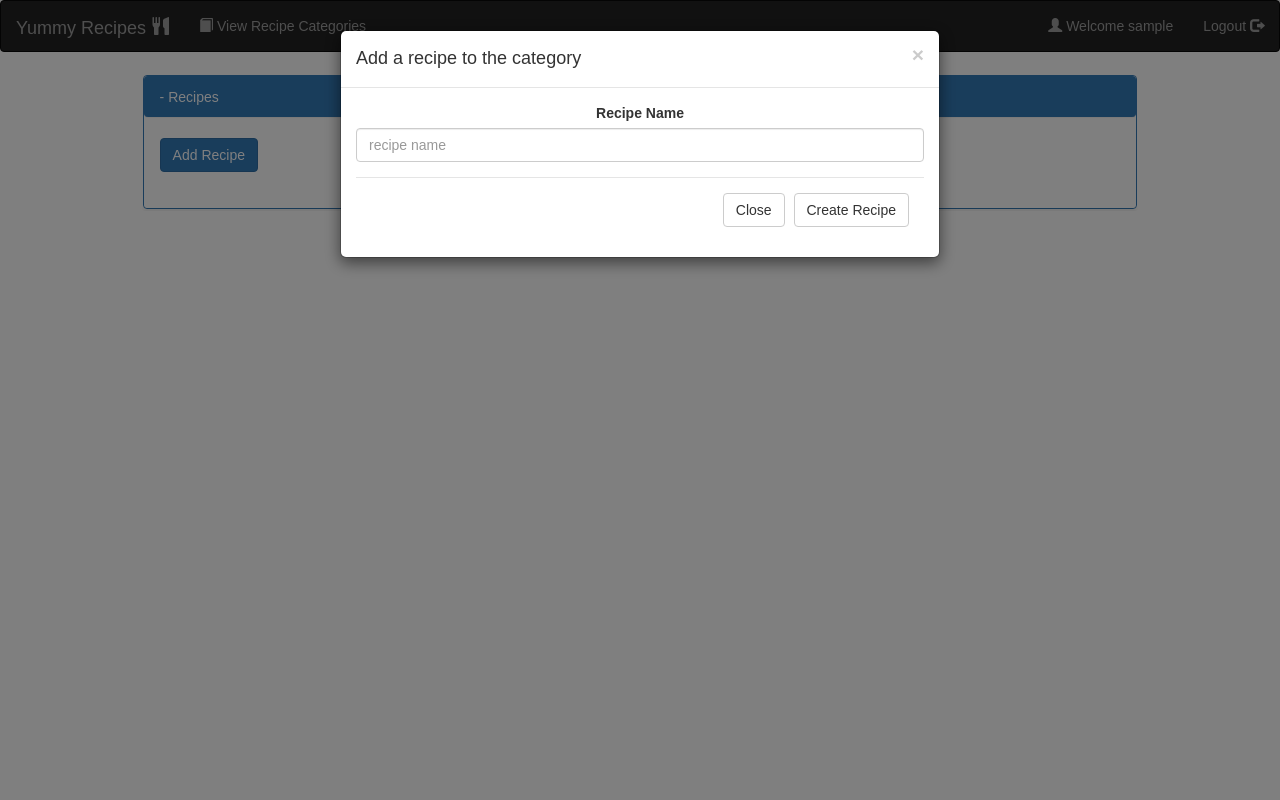
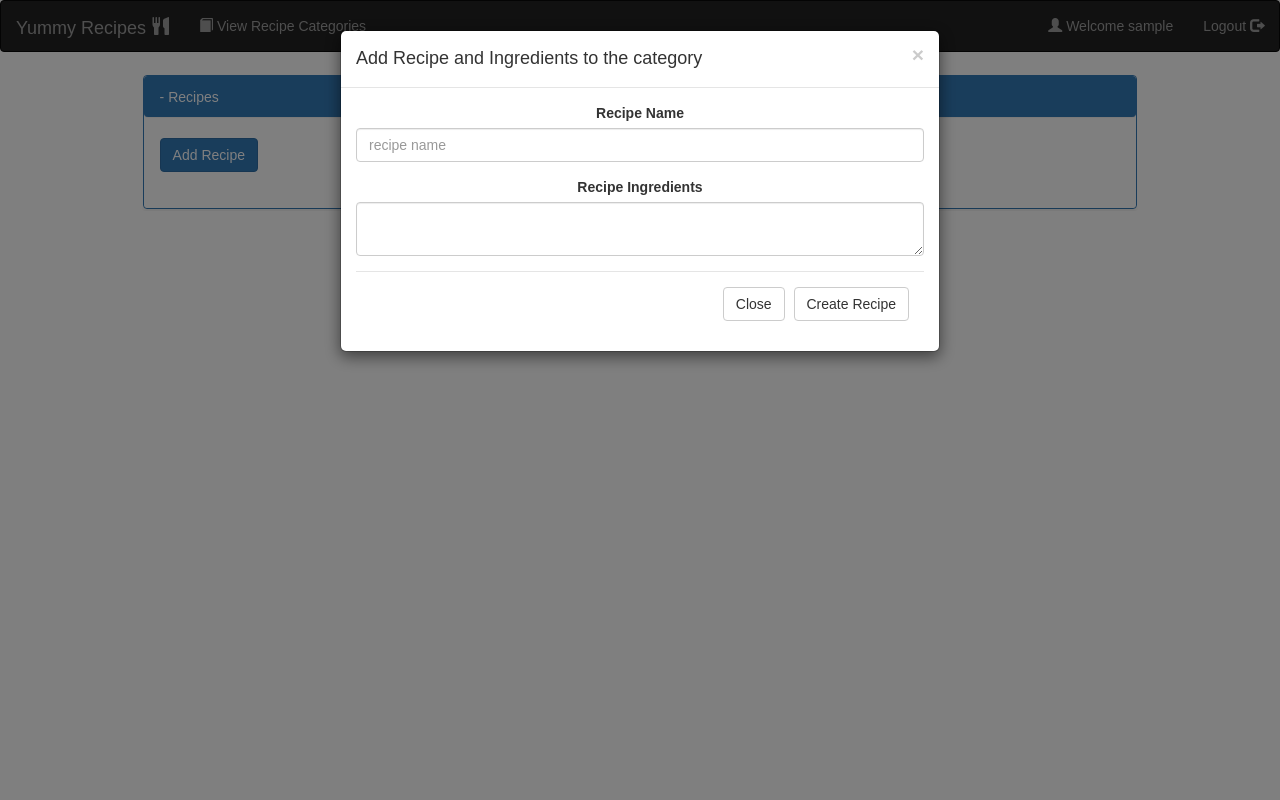
Before and after one commit to mwaz/yummy-recipies, a Flask app: page /recipe_delete in a window 1280 px wide, after a click on "Add Recipe". Run offline with Flask 2, Linux system fonts and the light colour scheme; the visitor is signed in with stand-in values (Sample User, id 1); some libraries are stand-ins or nearby versions.

Commit message:
[FEATURE] modal form for recipe ingredients

```diff
--- a/app/templates/recipes.html
+++ b/app/templates/recipes.html
@@ -6,8 +6,6 @@
     <link rel="stylesheet" href="{{ url_for('static', filename='css/bootstrap/css/bootstrap.css') }}">
     <link rel="stylesheet" href="{{ url_for('static', filename='css/bootstrap/css/bootstrap.min.css') }}">
     <link rel="stylesheet" href="{{ url_for('static', filename='css/styles.css') }}">
-
-    <script src="{{ url_for('static', filename='js/jquery.min.js') }}"></script>
     <script src="{{ url_for('static', filename='js/jquery.js') }}"></script>
     <script src="{{ url_for('static', filename='js/bootstrap.js') }}"></script>
 
@@ -76,11 +74,11 @@
                                         <span class="sr-only">Close</span>
                                     </button>
                                     <h4 class="modal-title" id="modal_label">
-                                        Add a recipe to the category
+                                        Add Recipe and Ingredients to the category
                                     </h4>
                                 </div>
 
-                                <!-- Modal Body -->
+                                <!-- Modal Body for Adding Recipe ingredients-->
                                 <div class="modal-body">
 
                                     <form role="form" action="/recipe_register" method="POST">
@@ -92,6 +90,14 @@
 
                                             <input type="hidden" class="form-control" value="{{ message }}"
                                             placeholder="category name" name="category_name"/>
+
+                                        </div>
+
+                                        <div class="form-group">
+                                            <center><label for="recipe_ingredients">Recipe Ingredients </label></center>
+                                            <textarea  class="form-control"
+                                            id="recipe_ingredients" name="recipe_ingredients" required>
+                                             </textarea>
 
                                         </div>
 
@@ -113,9 +119,58 @@
                 <table class="table table-bordered">
                     <thead>
                     <tr> <br> </tr>
+
                     {% for recipe in data %}
                         <tr>
                             <td>{{ recipe[1] }}</td>
+
+                            <td>
+                             <!-- Modal -->
+                        <a href="#modalFormm{{ recipe[1].replace(' ','') }}" role="button" data-toggle="modal" class="btn btn-primary data">  View Recipe Ingredients </a>
+                        <br>
+
+                        <div class="modal fade" id="modalFormm{{ recipe[1].replace(' ','') }}" tabindex="-1" role="dialog" aria-labelledby="modal_label" aria-hidden="true">
+                            <div class="modal-dialog">
+                                <!-- Content of modal-->
+                                <div class="modal-content">
+                                    <!-- Modal Header -->
+                                    <div class="modal-header">
+                                        <button type="button" class="close"
+                                        data-dismiss="modal">
+                                        <span aria-hidden="true">&times;</span>
+                                        <span class="sr-only">Close</span>
+                                    </button>
+                                    <h4 class="modal-title" id="modal_label">
+                                        Recipe Ingredients
+                                    </h4>
+                                </div>
+
+                                <!-- Modal Body  for view ingredients-->
+                                <div class="modal-body">
+
+                                    <form role="form" action="/description" method="POST">
+                                       <textarea class="form-control" name="recipe_ingredients">{{recipe[3]}}</textarea>
+
+                                        <div class="form-group">
+                                            <input type="hidden" class="form-control" value="{{ message }}"
+                                            placeholder="category name" name="category_name"/>
+
+                                        </div>
+
+                                        <!-- Modal Footer -->
+                                        <div class="modal-footer">
+                                            <button type="button" class="btn btn-default"
+                                            data-dismiss="modal">
+                                            Close
+                                        </button>
+
+                                    </div>
+                                </form>
+                            </div>
+                        </div>
+                    </div>
+                </div>
+                            </td>
 
                             <td> <a href="#modalForm3{{ recipe[1].replace(' ','') }}" data-toggle="modal"> Update </a>
 
@@ -148,6 +203,14 @@
                                              <input type="hidden" class="form-control"
                                              placeholder="recipe Name" name="recipe_name" value="{{ recipe[1] }} "/>
 
+
+                                        </div>
+
+                                        <div class="form-group">
+                                            <center><label for="recipe_ingredients">Recipe Ingredients </label></center>
+                                            <textarea  class="form-control"
+                                            id="recipe_ingredients" name="recipe_ingredients" required>
+                                             </textarea>
 
                                         </div>
 
```
